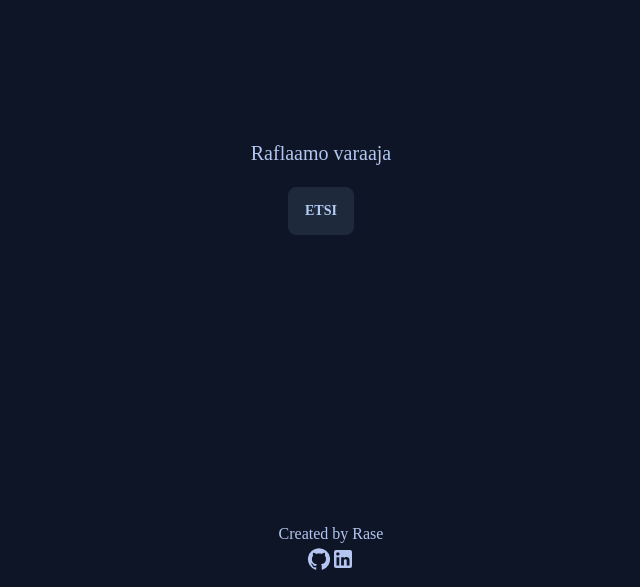
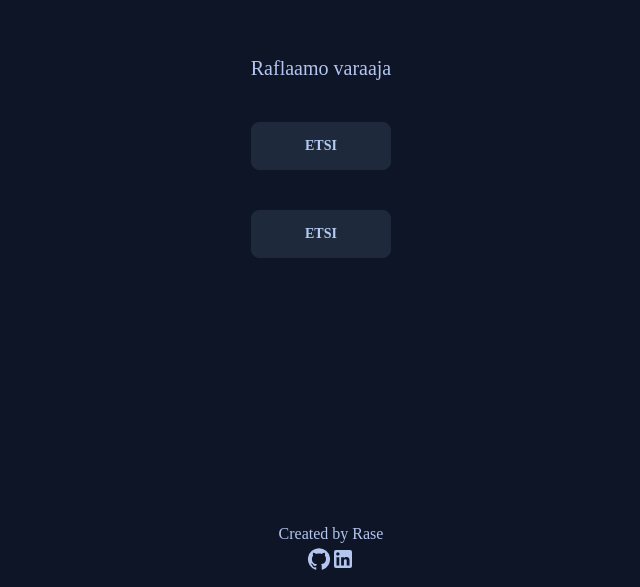
Before and after one commit to 52617365/varaapoyta, a Next.js app: page /varaa in a window 1280 px wide. Shown: the part 213-800 px from the top of the page, without its empty margins (309-949 px from the left). Built offline with nearby package versions, Linux system fonts and the light colour scheme.

Commit message:
Varaa file now has a button that will in the future redirect to settings page.

```diff
--- a/pages/varaa.tsx
+++ b/pages/varaa.tsx
@@ -5,13 +5,17 @@ import SiteHead from "../components/SiteHead";
 function Varaa() {
     return (
         <>
-           <SiteHead/>
-            <div className="hero min-h-screen bg-base-200">
+            <SiteHead/>
+            <div className="relative hero min-h-screen bg-base-200">
                 <div className="hero-content text-center">
-                    <div className="max-w-md pr-5">
+                    <div className="absolute top-1/3 max-w-md pr-5">
                         {/*TODO: Add different paths to different oauth logins here*/}
-                        <h1 className={"text-xl pb-5"}>Raflaamo varaaja</h1>
-                        <Button/>
+                        <h1 className={"text-xl pb-10"}>Raflaamo varaaja</h1>
+                        <div className={"grid gap-10"}>
+                            <Button text={"Varaa pöytäsi"}/>
+                            {/*TODO: Make this button go in top right corner.*/}
+                            <Button text={"Muuta asetuksiasi"}/>
+                        </div>
                     </div>
                 </div>
             </div>
```
